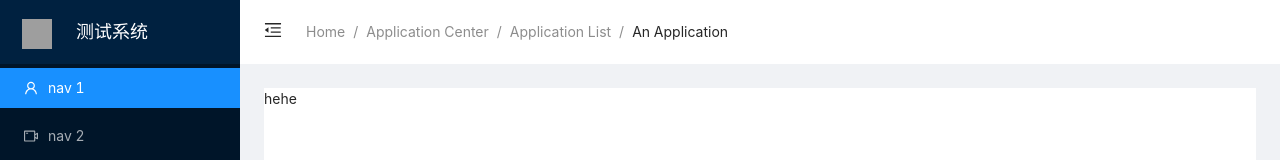
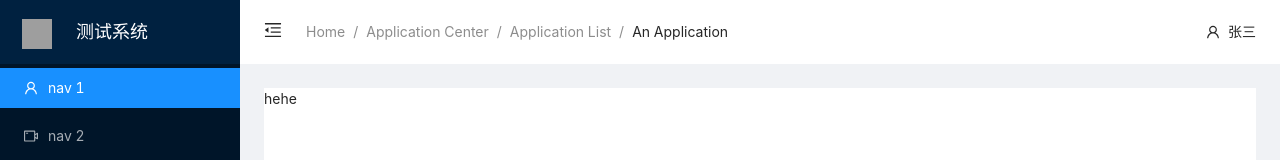
Before and after one commit to zjzcn1/antd-demo, a Vue app: page / in a window 1280 px wide. Shown: the top 160 px of the page. Built offline with nearby package versions, Linux system fonts and the light colour scheme; grey boxes are pictures that could not be loaded; the HTML template or start-up script is replaced by a standard one.

Commit message:
Update Main.vue

```diff
--- a/src/pages/Main.vue
+++ b/src/pages/Main.vue
@@ -55,6 +55,13 @@
           <a-breadcrumb-item><a href="">Application List</a></a-breadcrumb-item>
           <a-breadcrumb-item>An Application</a-breadcrumb-item>
         </a-breadcrumb>
+
+        <div style="float: right; margin-right: 24px">
+          <div style="display: inline-block">
+            <user-outlined />
+            <span style="margin-left: 8px">张三</span>
+          </div>
+        </div>
       </a-layout-header>
       <a-layout-content style="height: calc(100vh - 120px); overflow: hidden auto;">
         <div style="background: #fff; margin: 24px; height: 500px">hehe</div>
```
